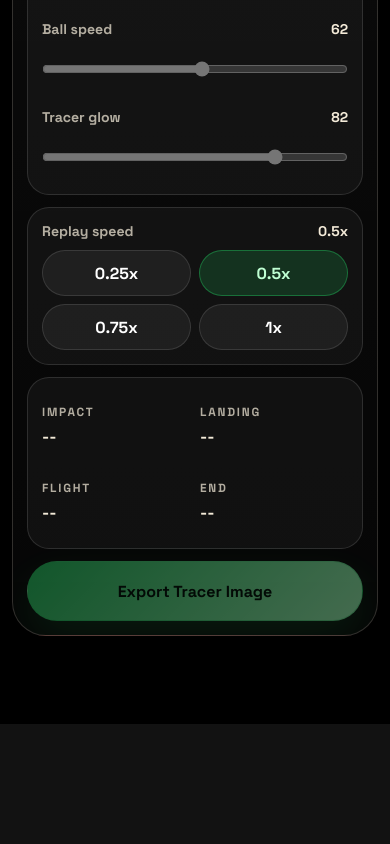
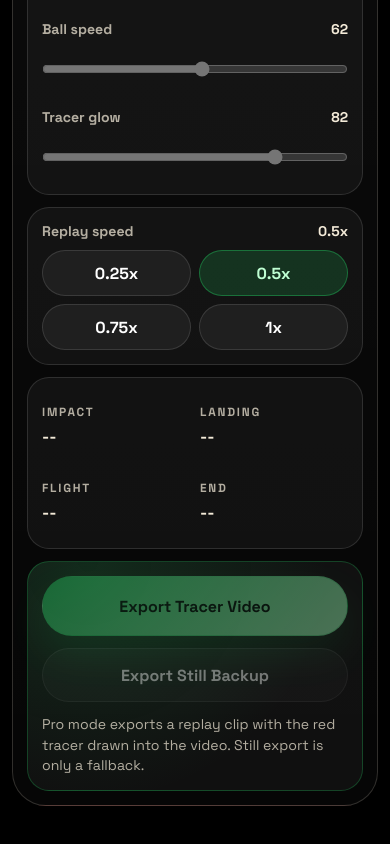
Before and after one commit to sketchyz88/earnings, a React (Vite) app in the folder FairwayIQ/: page / in a window 390 px wide. Shown: the part 5515-6359 px from the top of the page. Before the commit the page ends 6239 px from the top, so only its background shows below. Built offline with nearby package versions, Linux system fonts and the light colour scheme.

Commit message:
feat: export tracer replay video

```diff
--- a/FairwayIQ/src/App.jsx
+++ b/FairwayIQ/src/App.jsx
@@ -49,6 +49,8 @@ function App() {
   const [timelineValue, setTimelineValue] = useState(0);
   const [playbackRate, setPlaybackRate] = useState(0.5);
   const [isPlaying, setIsPlaying] = useState(false);
+  const [exportState, setExportState] = useState("idle");
+  const [exportProgress, setExportProgress] = useState(0);
   const [videoError, setVideoError] = useState("");
   const [status, setStatus] = useState("Import or record one swing video. Then the editor walks you through the shot trace one step at a time.");
 
@@ -150,6 +152,8 @@ function App() {
     setTimelineValue(0);
     setPlaybackRate(0.5);
     setIsPlaying(false);
+    setExportState("idle");
+    setExportProgress(0);
     setVideoError("");
     setImpactTime(null);
     setImpactFrame(null);
@@ -307,6 +311,122 @@ function App() {
     link.href = url;
     link.download = "ifonlyicouldputt-shot-tracer.png";
     link.click();
+  }
+
+  async function exportTracerVideo() {
+    const video = videoRef.current;
+    if (!video || !readyToTrace) return;
+
+    if (!window.MediaRecorder || !HTMLCanvasElement.prototype.captureStream) {
+      setExportState("error");
+      setStatus("This browser cannot export a video from the web app. Try desktop Chrome/Safari, or use Export Still as a backup.");
+      return;
+    }
+
+    const canvas = document.createElement("canvas");
+    const width = video.videoWidth || 1280;
+    const height = video.videoHeight || 720;
+    canvas.width = width;
+    canvas.height = height;
+    const context = canvas.getContext("2d");
+
+    if (!context) return;
+
+    const stream = canvas.captureStream(30);
+    const mimeType = getBestRecordingMimeType();
+    const recorder = new MediaRecorder(stream, mimeType ? { mimeType } : undefined);
+    const chunks = [];
+    const exportStart = Math.max(0, impactTime - 0.45);
+    const exportEnd = Math.min(duration || video.duration || flightEndTime + 1, flightEndTime + 1.25);
+    const restoreTime = video.currentTime;
+    const restoreRate = video.playbackRate;
+    const restoreMuted = video.muted;
+
+    recorder.ondataavailable = (event) => {
+      if (event.data?.size) chunks.push(event.data);
+    };
+
+    setExportState("recording");
+    setExportProgress(0);
+    setStatus("Exporting tracer video. Keep this tab open while the replay is recorded.");
+
+    await seekVideo(video, exportStart);
+    video.muted = true;
+    video.playbackRate = 1;
+
+    const blobPromise = new Promise((resolve, reject) => {
+      recorder.onerror = () => reject(new Error("Video recorder failed."));
+      recorder.onstop = () => resolve(new Blob(chunks, { type: recorder.mimeType || mimeType || "video/webm" }));
+    });
+
+    let animationFrame = 0;
+    const drawFrame = () => {
+      const time = video.currentTime;
+      drawExportFrame(context, video, fullTracePoints, {
+        width,
+        height,
+        time,
+        impactTime,
+        flightTime: curveSettings.flightTime,
+        glow: curveSettings.glow,
+      });
+
+      const progress = clamp((time - exportStart) / Math.max(exportEnd - exportStart, 0.01), 0, 1);
+      setExportProgress(Math.round(progress * 100));
+
+      if (time >= exportEnd || video.ended) {
+        video.pause();
+        if (recorder.state !== "inactive") recorder.stop();
+        return;
+      }
+
+      animationFrame = requestAnimationFrame(drawFrame);
+    };
+
+    try {
+      recorder.start(250);
+      await video.play();
+      drawFrame();
+      const blob = await blobPromise;
+      cancelAnimationFrame(animationFrame);
+      await seekVideo(video, restoreTime);
+      video.playbackRate = restoreRate;
+      video.muted = restoreMuted;
+      setTimelineValue(restoreTime);
+
+      if (!blob.size) throw new Error("Empty export.");
+
+      const extension = blob.type.includes("mp4") ? "mp4" : "webm";
+      const file = new File([blob], `ifonlyicouldputt-shot-tracer.${extension}`, { type: blob.type });
+
+      if (navigator.share && navigator.canShare?.({ files: [file] })) {
+        await navigator.share({
+          title: "ifonlyicouldputt shot tracer",
+          text: "Shot tracer replay by ifonlyicouldputt",
+          files: [file],
+        });
+      } else {
+        const url = URL.createObjectURL(blob);
+        const link = document.createElement("a");
+        link.href = url;
+        link.download = file.name;
+        link.click();
+        URL.revokeObjectURL(url);
+      }
+
+      setExportState("done");
+      setExportProgress(100);
+      setStatus("Tracer video exported. If your phone downloaded a WebM, upload from desktop or use Safari/Chrome depending on which format your device supports.");
+    } catch (error) {
+      console.error(error);
+      cancelAnimationFrame(animationFrame);
+      if (recorder.state !== "inactive") recorder.stop();
+      video.pause();
+      video.playbackRate = restoreRate;
+      video.muted = restoreMuted;
+      setExportState("error");
+      setStatus("Video export failed in this browser. The tracer still works, but this device may block browser video recording.");
+    }
   }
 
   return (
@@ -565,9 +685,17 @@ function App() {
                 <div><span>End</span><strong>{impactTime == null ? "--" : formatTime(flightEndTime)}</strong></div>
               </div>
 
-              <button className="primary-button export-button" type="button" disabled={!readyToTrace} onClick={exportTracerSnapshot}>
-                Export Tracer Image
-              </button>
+              <div className="export-panel">
+                <button className="primary-button export-button" type="button" disabled={!readyToTrace || exportState === "recording"} onClick={exportTracerVideo}>
+                  {exportState === "recording" ? `Exporting ${exportProgress}%` : "Export Tracer Video"}
+                </button>
+                <button className="secondary-button" type="button" disabled={!readyToTrace || exportState === "recording"} onClick={exportTracerSnapshot}>
+                  Export Still Backup
+                </button>
+                <p>
+                  Pro mode exports a replay clip with the red tracer drawn into the video. Still export is only a fallback.
+                </p>
+              </div>
             </aside>
           </div>
         </div>
@@ -622,6 +750,102 @@ function formatTime(value) {
   return `${minutes}:${seconds}`;
 }
 
+function getBestRecordingMimeType() {
+  const options = [
+    "video/mp4;codecs=h264",
+    "video/mp4",
+    "video/webm;codecs=vp9",
+    "video/webm;codecs=vp8",
+    "video/webm",
+  ];
+
+  return options.find((type) => MediaRecorder.isTypeSupported(type)) || "";
+}
+
+function seekVideo(video, time) {
+  return new Promise((resolve, reject) => {
+    const targetTime = clamp(time, 0, video.duration || time);
+    if (Math.abs(video.currentTime - targetTime) < 0.01) {
+      resolve();
+      return;
+    }
+
+    const handleSeeked = () => {
+      cleanup();
+      resolve();
+    };
+    const handleError = () => {
+      cleanup();
+      reject(new Error("Video seek failed."));
+    };
+    const cleanup = () => {
+      video.removeEventListener("seeked", handleSeeked);
+      video.removeEventListener("error", handleError);
+    };
+
+    video.addEventListener("seeked", handleSeeked, { once: true });
+    video.addEventListener("error", handleError, { once: true });
+    video.currentTime = targetTime;
+  });
+}
+
+function drawExportFrame(context, video, fullTracePoints, settings) {
+  const { width, height, time, impactTime, flightTime, glow } = settings;
+  context.clearRect(0, 0, width, height);
+  context.drawImage(video, 0, 0, width, height);
+
+  if (time >= impactTime) {
+    const progress = clamp((time - impactTime) / Math.max(flightTime, 0.01), 0, 1);
+    const visibleCount = Math.max(2, Math.ceil(fullTracePoints.length * progress));
+    const visiblePoints = fullTracePoints.slice(0, visibleCount);
+
+    if (visiblePoints.length > 1) {
+      context.save();
+      context.strokeStyle = "#ff2d24";
+      context.shadowColor = "rgba(255, 45, 36, 0.9)";
+      context.shadowBlur = Math.max(18, width * 0.018) * (glow / 100);
+      context.lineWidth = Math.max(7, width * 0.006);
+      context.lineCap = "round";
+      context.lineJoin = "round";
+      drawSmoothCanvasPath(context, visiblePoints, width, height);
+      context.restore();
+    }
+  }
+
+  drawWatermark(context, width, height);
+}
+
+function drawWatermark(context, width, height) {
+  const padding = Math.max(22, width * 0.022);
+  const fontSize = Math.max(22, width * 0.024);
+  context.save();
+  context.font = `700 ${fontSize}px Arial, sans-serif`;
+  context.textBaseline = "bottom";
+  const text = "ifonlyicouldputt";
+  const metrics = context.measureText(text);
+  const boxWidth = metrics.width + padding * 1.4;
+  const boxHeight = fontSize + padding * 0.8;
+  const x = padding;
+  const y = height - padding - boxHeight;
+
+  context.fillStyle = "rgba(0, 0, 0, 0.56)";
+  roundRect(context, x, y, boxWidth, boxHeight, boxHeight / 2);
+  context.fill();
+  context.fillStyle = "rgba(243, 234, 216, 0.92)";
+  context.fillText(text, x + padding * 0.7, y + boxHeight - padding * 0.36);
+  context.restore();
+}
+
+function roundRect(context, x, y, width, height, radius) {
+  context.beginPath();
+  context.moveTo(x + radius, y);
+  context.arcTo(x + width, y, x + width, y + height, radius);
+  context.arcTo(x + width, y + height, x, y + height, radius);
+  context.arcTo(x, y + height, x, y, radius);
+  context.arcTo(x, y, x + width, y, radius);
+  context.closePath();
+}
+
 function buildSmoothPath(points) {
   if (points.length < 2) return "";
   if (points.length === 2) return `M ${points[0].x} ${points[0].y} L ${points[1].x} ${points[1].y}`;
--- a/FairwayIQ/src/styles.css
+++ b/FairwayIQ/src/styles.css
@@ -480,7 +480,8 @@ code {
 .control-column,
 .instruction-stack,
 .shape-panel,
-.speed-panel {
+.speed-panel,
+.export-panel {
   display: grid;
   gap: 12px;
 }
@@ -669,6 +670,7 @@ input[type="range"] {
 .instruction-card,
 .shape-panel,
 .speed-panel,
+.export-panel,
 .anchor-grid,
 .timeline-field {
   padding: 14px;
@@ -735,6 +737,20 @@ input[type="range"] {
 
 .export-button {
   min-height: 60px;
+}
+
+.export-panel {
+  border-color: rgba(34, 197, 94, 0.28);
+  background:
+    radial-gradient(circle at 18% 0%, rgba(34, 197, 94, 0.14), transparent 15rem),
+    rgba(255, 255, 255, 0.045);
+}
+
+.export-panel p {
+  margin: 0;
+  color: var(--cream-dim);
+  font-size: 0.88rem;
+  line-height: 1.45;
 }
 
 @media (min-width: 760px) {
```
